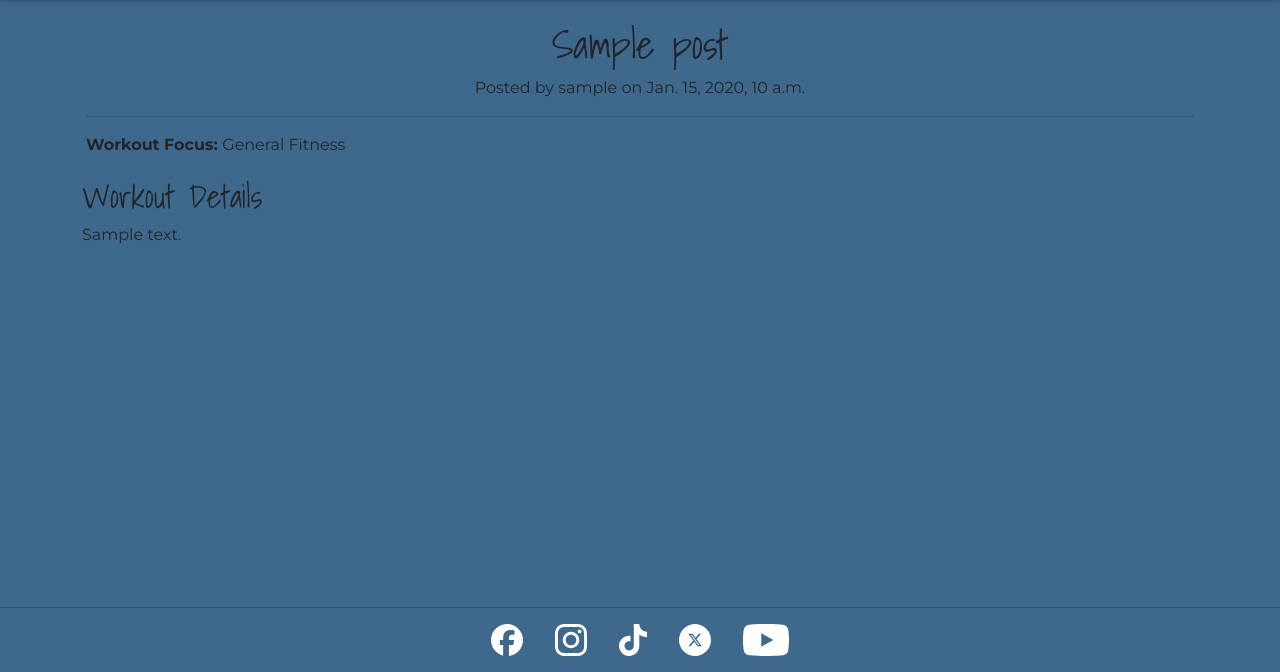
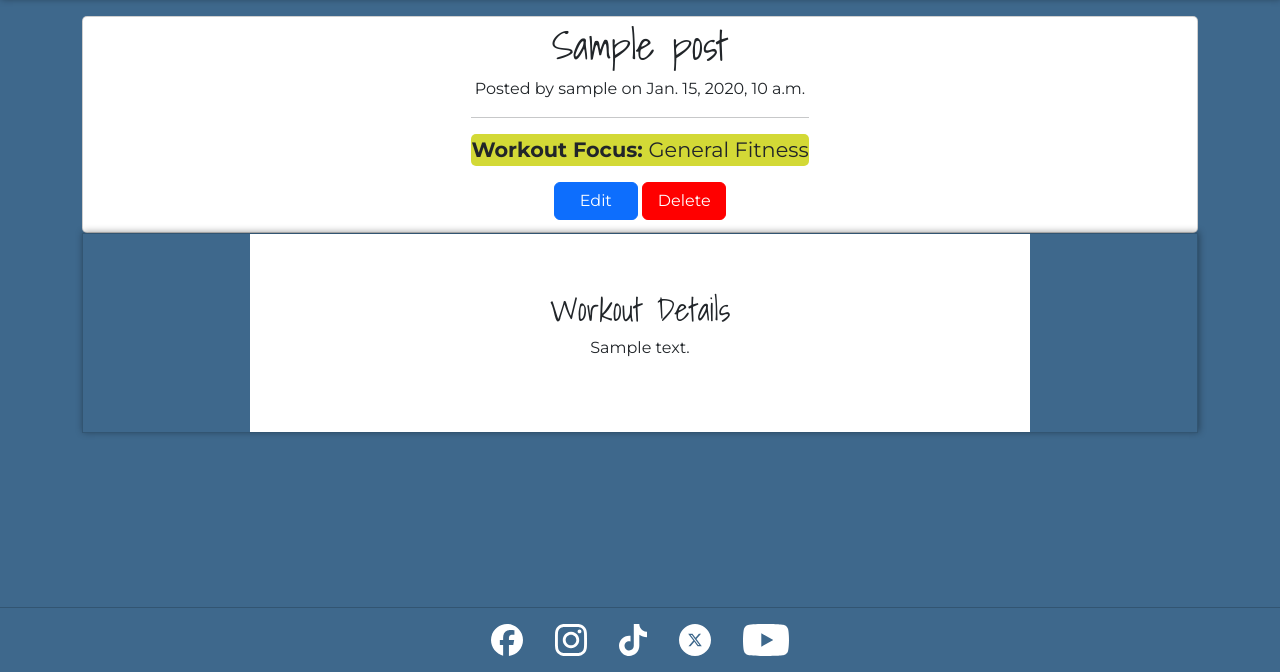
Before and after one commit to cajones93/fitspace-routines, a Django app: page /posts/1/ in a window 1280 px wide. Shown: the part 128-800 px from the top of the page. Run offline with Django 5.2, Linux system fonts and the light colour scheme; a user stored in the database is signed in; tables that the repository leaves empty hold one stand-in row (values such as "Sample post").

Commit message:
add edit/delete buttons to post detail

```diff
--- a/blog/templates/blog/post_detail.html
+++ b/blog/templates/blog/post_detail.html
@@ -9,18 +9,18 @@
             <h1 class="text-center">{{post.title}}</h1>
             <p class="text-center">Posted by {{post.author}} on {{post.created_on}}</p>
             <hr>
-            <p><strong>Workout Focus: </strong>{{post.get_focus_display}}</p>
+            <p class="workout-focus text-center"><strong>Workout Focus: </strong>{{post.get_focus_display}}</p>
 
-            {% if request.author == post.author %}
+            {% if user.is_authenticated and post.author == user %}
                 <div class="text-center">
-                    <a href="" class="btn btn-primary w-25">Edit</a>
-                    <a href="" class="btn btn-primary w-25">Delete</a>
+                    <a href="" class="btn btn-primary w-25 mb-2">Edit</a>
+                    <a href="" class="btn btn-warning w-25 mb-2">Delete</a>
                 </div>
             {% endif %}
         </div>
     </div>
-    <div class="post-container">
-        <div class="content">
+    <div class="post-container text-center">
+        <div class="post-content">
             <h2>Workout Details</h2>
             <p>{{post.content|safe}}</p>
         </div>
--- a/static/css/base.css
+++ b/static/css/base.css
@@ -129,7 +129,7 @@ a:hover{
 /* Posts */
 
 .card {
-    height: 90%;
+    height: 95%;
     margin-top: 1rem;
 }
 
@@ -153,3 +153,67 @@ a:hover{
     width: 33%;
     margin: 0 auto;
 }
+
+/* Post Detail */
+
+.post-info{
+    display: flex;
+    flex-direction: column;
+    justify-content: center;
+    background-color: white;
+    border: var(--border);
+}
+
+.post-container{
+    display: flex;
+    flex-direction: column;
+    box-shadow: var(--small-box-shadow);
+    border: var(--border);
+}
+
+.post-content{
+    width: 100%;
+    background-color: white;
+}
+
+.workout-focus{
+    background-color: var(--light-green);
+    height: 2rem;
+    line-height: 2rem;
+    font-size: 130%;
+    border-radius: 5px;
+}
+
+.btn{
+    transition: ease-in-out 0.5s;
+}
+
+.btn-warning{
+    background-color: red;
+    border-color: red;
+    color: white;
+}
+
+.btn-warning:hover{
+    background-color: darkred;
+    border-color:darkred;
+    color:white;
+    font-weight: 500;
+}
+
+@media screen and (min-width: 62.5em){
+    .post-info{
+        flex-direction: row;
+        border-radius: 5px;
+    }
+
+    .post-container{
+        flex-direction: row;
+    }
+
+    .post-content{
+        width: 70%;
+        margin: 0 auto;
+        padding: 5%;
+    }
+}
--- a/templates/allauth/account/login.html
+++ b/templates/allauth/account/login.html
@@ -9,7 +9,7 @@
 <div class="container mt-5">
     <div class="row justify-content-center">
         <div class="col-md-6">
-            <div class="card p-4">
+            <div class="card p-5">
                 <h1 class="text-center mb-4">{% trans "Sign In" %}</h1>
                 <p class="text-center">
                     {% blocktranslate %}If you have not created an account yet, then please <a href="{{ signup_url }}">sign up</a> first.{% endblocktranslate %}
--- a/templates/allauth/account/signup.html
+++ b/templates/allauth/account/signup.html
@@ -9,7 +9,7 @@
 <div class="container mt-5">
     <div class="row justify-content-center">
         <div class="col-md-6">
-            <div class="card p-4">
+            <div class="card p-5">
                 <h1 class="text-center mb-4">{% trans "Sign Up" %}</h1>
                 <p class="text-center">
                     {% blocktranslate %}Already have an account? Then please <a href="{{ login_url }}">sign in</a>.{% endblocktranslate %}
```
